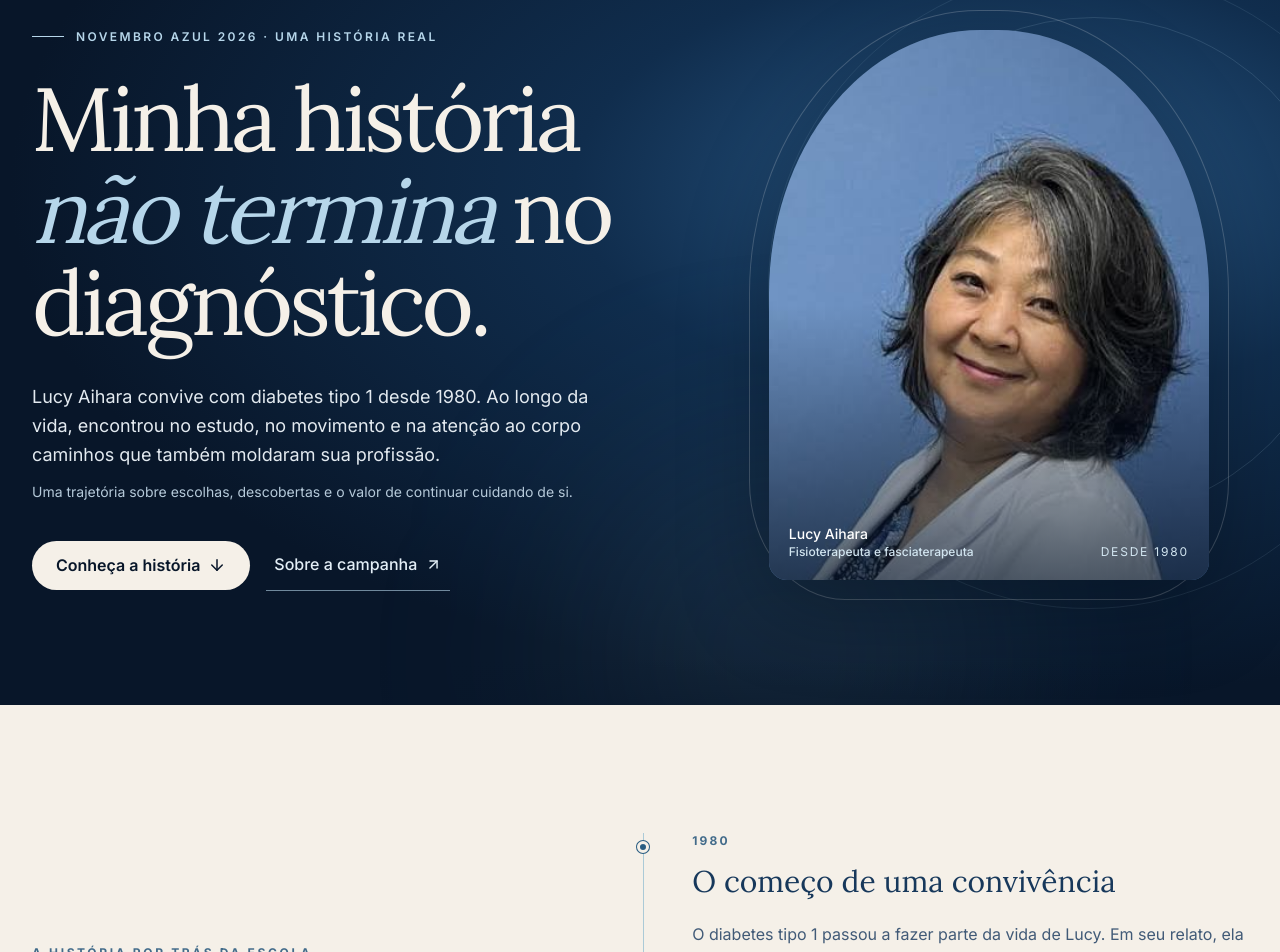
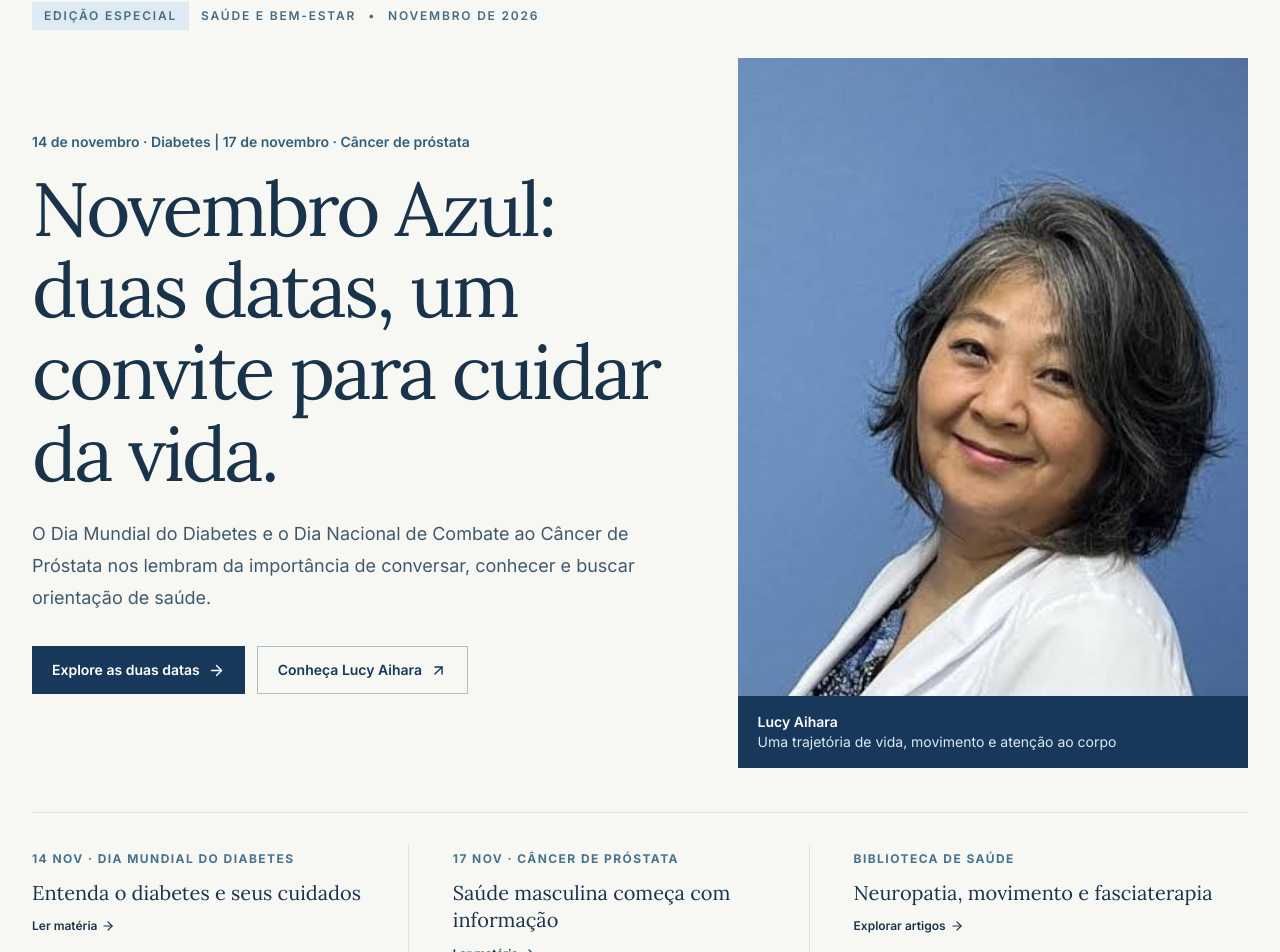
Before and after one commit to mslol21/projeto-lucy, a Next.js app: page / in a window 1280 px wide. Shown: the part 172-1124 px from the top of the page. Built offline with nearby package versions, Linux system fonts and the light colour scheme.

Commit message:
design: editorial health journal focus on November 14 and 17

```diff
--- a/src/components/sections/HeroSection.tsx
+++ b/src/components/sections/HeroSection.tsx
@@ -1,63 +1,67 @@
 import Image from "next/image";
-import { ArrowDown, ArrowUpRight } from "lucide-react";
+import Link from "next/link";
+import { ArrowRight, ArrowUpRight } from "lucide-react";
 
 export function HeroSection() {
   return (
-    <section
-      id="conteudo-principal"
-      aria-labelledby="hero-title"
-      className="relative isolate min-h-[min(850px,100svh)] overflow-hidden bg-[#081629] text-[#F5F0E8]"
-    >
-      <div aria-hidden="true" className="absolute inset-0 pointer-events-none">
-        <div className="absolute inset-0 bg-[radial-gradient(ellipse_at_78%_35%,#295987_0%,#102d4d_30%,#081629_70%)]" />
-        <div className="absolute -right-32 top-16 h-[640px] w-[640px] rounded-full border border-[#b6d6ea]/15 opacity-70" />
-        <div className="absolute -right-16 top-28 h-[500px] w-[500px] rounded-full border border-[#b6d6ea]/15" />
-        <div className="absolute left-[45%] -bottom-40 h-[420px] w-[420px] rounded-full bg-[#84B7CE]/10 blur-[110px]" />
+    <section id="conteudo-principal" aria-labelledby="hero-title" className="bg-[#F7F7F4] text-[#19344A]">
+      <div className="border-b border-[#DCE4E7] bg-[#17385B] text-white">
+        <div className="mx-auto flex max-w-7xl flex-wrap items-center justify-between gap-2 px-5 py-3 text-xs sm:px-8">
+          <span className="font-semibold uppercase tracking-[.16em]">Especial Novembro Azul 2026</span>
+          <span className="text-[#DBE9F1]">Informação, histórias reais e cuidado em saúde</span>
         </div>
-      <div className="relative mx-auto grid min-h-[min(850px,100svh)] max-w-7xl items-center gap-10 px-5 pb-24 pt-24 sm:px-8 lg:grid-cols-[1.1fr_0.9fr] lg:gap-16 lg:py-28">
-        <div className="relative z-10">
-          <p className="mb-7 inline-flex items-center gap-3 text-xs font-semibold uppercase tracking-[0.2em] text-[#B6D6EA]">
-            <span aria-hidden="true" className="h-px w-8 bg-[#B6D6EA]" />
-            Novembro Azul 2026 · Uma história real
+      </div>
+      <div className="mx-auto max-w-7xl px-5 pb-16 pt-10 sm:px-8 sm:pb-20 sm:pt-14">
+        <div className="mb-7 flex flex-wrap items-center gap-3 text-xs font-semibold uppercase tracking-[.15em] text-[#456C86]">
+          <span className="bg-[#DDEAF1] px-3 py-1.5">Edição especial</span>
+          <span>Saúde e bem-estar</span><span aria-hidden="true">•</span><span>Novembro de 2026</span>
+        </div>
+        <div className="grid gap-9 border-b border-[#DCE4E7] pb-11 lg:grid-cols-[1.12fr_0.88fr] lg:items-center lg:gap-14">
+          <div>
+            <p className="mb-4 text-sm font-semibold text-[#315F7B]">14 de novembro · Diabetes | 17 de novembro · Câncer de próstata</p>
+            <h1 id="hero-title" className="max-w-[15ch] font-serif text-[clamp(2.8rem,5.9vw,5.7rem)] leading-[1.08] tracking-[-.035em]">
+              Novembro Azul: duas datas, um convite para cuidar da vida.
+            </h1>
+            <p className="mt-6 max-w-2xl text-lg leading-8 text-[#405A6D]">
+              O Dia Mundial do Diabetes e o Dia Nacional de Combate ao Câncer de Próstata nos lembram da importância de conversar, conhecer e buscar orientação de saúde.
             </p>
-          <h1 id="hero-title" className="max-w-[12ch] font-serif text-[clamp(3.1rem,7vw,6.9rem)] leading-[1.03] tracking-[-0.045em]">
-            Minha história <em className="font-normal text-[#B6D6EA]">não termina</em> no diagnóstico.
-          </h1>
-          <p className="mt-8 max-w-xl text-base leading-relaxed text-[#e3eaf0] sm:text-lg">
-            Lucy Aihara convive com diabetes tipo 1 desde 1980. Ao longo da vida, encontrou no estudo, no movimento e na atenção ao corpo caminhos que também moldaram sua profissão.
-          </p>
-          <p className="mt-3 max-w-xl text-sm leading-relaxed text-[#b5c9d9]">
-            Uma trajetória sobre escolhas, descobertas e o valor de continuar cuidando de si.
-          </p>
-          <div className="mt-9 flex flex-wrap items-center gap-4">
-            <a href="#historia" className="inline-flex min-h-12 items-center gap-2 rounded-full bg-[#F5F0E8] px-6 py-3 font-semibold text-[#081629] transition hover:bg-[#B6D6EA] focus-visible:outline-2 focus-visible:outline-offset-4 focus-visible:outline-white">
-              Conheça a história <ArrowDown size={18} aria-hidden="true" />
+            <div className="mt-8 flex flex-wrap gap-3">
+              <a href="#datas" className="inline-flex min-h-12 items-center gap-2 bg-[#17385B] px-5 py-3 text-sm font-semibold text-white hover:bg-[#28577c] focus-visible:outline-2 focus-visible:outline-offset-4">
+                Explore as duas datas <ArrowRight size={17} aria-hidden="true" />
               </a>
-            <a href="#datas" className="inline-flex min-h-12 items-center gap-2 border-b border-[#B6D6EA]/60 px-2 py-3 font-medium text-[#e4eff7] transition hover:text-white">
-              Sobre a campanha <ArrowUpRight size={17} aria-hidden="true" />
+              <a href="#historia" className="inline-flex min-h-12 items-center gap-2 border border-[#AABFCC] px-5 py-3 text-sm font-semibold text-[#17385B] hover:bg-[#EAF1F3]">
+                Conheça Lucy Aihara <ArrowUpRight size={17} aria-hidden="true" />
               </a>
             </div>
           </div>
-        <figure className="relative mx-auto w-full max-w-[440px] self-end lg:self-center">
-          <div className="absolute -inset-5 rounded-[48%_48%_20%_20%] border border-white/20" aria-hidden="true" />
-          <div className="relative aspect-[4/5] overflow-hidden rounded-[48%_48%_18px_18px] bg-[#20415f] shadow-[0_25px_90px_rgba(0,0,0,.3)]">
-            <Image
-              src="/images/lucy-aihara-hcfmusp.jpg"
-              alt="Fotografia institucional de Lucy Aihara, fisioterapeuta e fasciaterapeuta"
-              fill
-              sizes="(max-width: 1024px) 90vw, 440px"
-              className="object-cover object-top"
-              priority
-            />
-            <div aria-hidden="true" className="absolute inset-0 bg-gradient-to-t from-[#081629]/70 via-transparent to-transparent" />
+          <figure className="relative overflow-hidden bg-[#D9E6EA]">
+            <div className="relative aspect-[5/4] lg:aspect-[4/5]">
+              <Image src="/images/lucy-aihara-hcfmusp.jpg" alt="Fotografia institucional de Lucy Aihara" fill priority sizes="(max-width: 1024px) 100vw, 480px" className="object-cover object-top" />
             </div>
-          <figcaption className="absolute bottom-5 left-5 right-5 flex items-end justify-between gap-3 text-white">
-            <span className="text-sm font-medium">Lucy Aihara <span className="block text-xs text-[#D2E5F0]">Fisioterapeuta e fasciaterapeuta</span></span>
-            <span className="text-xs tracking-[0.15em] text-[#D2E5F0]">DESDE 1980</span>
+            <figcaption className="bg-[#17385B] px-5 py-4 text-sm text-white">
+              <span className="block font-semibold">Lucy Aihara</span>
+              <span className="text-[#DBE9F1]">Uma trajetória de vida, movimento e atenção ao corpo</span>
             </figcaption>
           </figure>
         </div>
-      <div className="absolute bottom-0 left-0 right-0 h-12 bg-gradient-to-b from-transparent to-[#081629]/35 pointer-events-none" aria-hidden="true" />
+        <div className="grid gap-6 pt-8 md:grid-cols-[1fr_1fr_1.1fr] md:divide-x md:divide-[#DCE4E7]">
+          <a href="#diabetes" className="group block md:pr-5">
+            <span className="text-xs font-bold uppercase tracking-[.12em] text-[#47738C]">14 NOV · Dia Mundial do Diabetes</span>
+            <h2 className="mt-2 font-serif text-xl leading-snug group-hover:underline">Entenda o diabetes e seus cuidados</h2>
+            <span className="mt-3 inline-flex items-center gap-1 text-xs font-semibold">Ler matéria <ArrowRight size={14} /></span>
+          </a>
+          <a href="#saude-masculina" className="group block md:px-5">
+            <span className="text-xs font-bold uppercase tracking-[.12em] text-[#47738C]">17 NOV · Câncer de próstata</span>
+            <h2 className="mt-2 font-serif text-xl leading-snug group-hover:underline">Saúde masculina começa com informação</h2>
+            <span className="mt-3 inline-flex items-center gap-1 text-xs font-semibold">Ler matéria <ArrowRight size={14} /></span>
+          </a>
+          <Link href="/conhecimento" className="group block md:pl-5">
+            <span className="text-xs font-bold uppercase tracking-[.12em] text-[#47738C]">Biblioteca de saúde</span>
+            <h2 className="mt-2 font-serif text-xl leading-snug group-hover:underline">Neuropatia, movimento e fasciaterapia</h2>
+            <span className="mt-3 inline-flex items-center gap-1 text-xs font-semibold">Explorar artigos <ArrowRight size={14} /></span>
+          </Link>
+        </div>
+      </div>
     </section>
   );
 }
```
Lines whose indentation alone changed are shown as unchanged.
